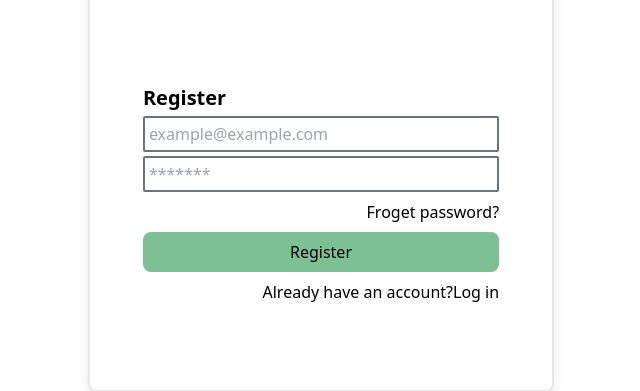
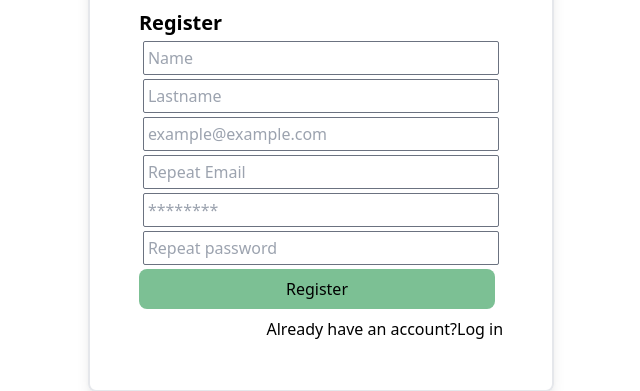
Before and after one commit to FranciscoSenestrari/login, a website with bundled scripts: page public/index.html in a window 1280 px wide. Both pictures are taken after a click on the button "Register". Shown: the part 390-781 px from the top of the page, without its empty margins (319-959 px from the left). Built offline with nearby package versions, Linux system fonts and the light colour scheme; some packages are replaced by stand-ins of ours; files whose address does not match are found by name.

Commit message:
end styling

```diff
--- a/public/index.html
+++ b/public/index.html
@@ -34,16 +34,16 @@
             <div class="box-body">
               <h1 class="title text-xl font-semibold">Login</h1>
               <form id="form" action="">
-                <div class="input-group">
+                <div class="input-group flex-1"  >
                   <input
                     type="email"
-                    class="border-gray-500 mt-1 rounded-[2px] p-1 border-2"
+                    class="border-gray-500 mt-1 rounded-[2px] p-1 border-[1.5px]"
                     placeholder="example@example.com"
                     required
                   />
                   <input
                     type="password"
-                    class="border-gray-500 mt-1 p-1 border-2 rounded-[2px]"
+                    class="border-gray-500 mt-1 p-1 border-[1.5px] rounded-[2px]"
                     name=""
                     id=""
                     placeholder="*******"
--- a/src/firebaseConfig.js
+++ b/src/firebaseConfig.js
@@ -3,7 +3,7 @@
 
 
 export const firebaseConfig = {
-  apiKey: "AIzaSyCG_eZ6vxvWQS2WmI0UgWaxDGcvbf_T3Bg",
+  apiKey: "",
   authDomain: "login-example-4f5c6.firebaseapp.com",
   projectId: "login-example-4f5c6",
   storageBucket: "login-example-4f5c6.appspot.com",
--- a/src/index.css
+++ b/src/index.css
@@ -10,7 +10,9 @@
   width: 20vw;
   height: 35vh;
 }
+.inp {
 
+}
 .wrapper {
   display: flex;
   flex-direction: column;
--- a/src/index.js
+++ b/src/index.js
@@ -1,6 +1,7 @@
 // Import the functions you need from the SDKs you need
 import { initializeApp } from "firebase/app";
 import { firebaseConfig } from "./firebaseConfig";
+
 const app = initializeApp(firebaseConfig);
 const wrapper = document.querySelector(".wrapper");
 const buttonRegister = document.querySelector(".register");
@@ -11,6 +12,15 @@ const regText = document.querySelector(".reg-text");
 const form = document.querySelector(".form");
 const inputGroup = document.querySelector(".input-group");
 const bodyBox = document.querySelector(".box-body");
+
+const inputEmail = document.createElement("input");
+const inputReEmail = document.createElement("input");
+const inputRePassword = document.createElement("input");
+const inputPassword = document.createElement("input");
+const inputName = document.createElement("input");
+const inputLastName = document.createElement("input");
+const div = document.createElement("div");
+const twClasses = "border-gray-500 rounded-[2px] p-1 border-[1.5px] m-1";
 let listUsers;
 let users = [
   {
@@ -41,8 +51,8 @@ let users = [
 const isEmpy = () => {
   if (!localStorage["users"]) {
     localStorage.setItem("users", JSON.stringify(users));
-    listUsers =  JSON.parse(localStorage.getItem("user"))
-    console.log(listUsers)
+    listUsers = JSON.parse(localStorage.getItem("users"));
+    console.log(listUsers);
   }
 };
 
@@ -50,8 +60,8 @@ const renderRegister = () => {
   wrapper.style.marginTop = "0.5%";
   wrapper.style.height = "97%";
   animate();
-
   setTimeout(function () {
+    clean();
     title.textContent = "Register";
     regText.textContent = "Already have an account?";
     btn.value = "Register";
@@ -59,11 +69,15 @@ const renderRegister = () => {
     buttonRegister.removeEventListener("click", renderRegister);
     buttonRegister.addEventListener("click", renderLogin);
     img.src = "/_dist_/pc-man.png";
-  }, 900);
+
+    div.className = " flex-auto flex-row";
+    createInputs();
+  }, 1000);
 };
 const renderLogin = () => {
   animate();
   setTimeout(function () {
+    clean();
     title.textContent = "Login";
     wrapper.style.height = " 80vh";
     regText.textContent = "You have account?";
@@ -72,7 +86,9 @@ const renderLogin = () => {
     img.src = "/_dist_/meditate.png";
     buttonRegister.removeEventListener("click", renderLogin);
     buttonRegister.addEventListener("click", renderRegister);
-  }, 900);
+    inputGroup.appendChild(inputEmail);
+    inputGroup.appendChild(inputPassword);
+  }, 1000);
 };
 const animate = () => {
   img.animate(
@@ -86,35 +102,57 @@ const animate = () => {
   bodyBox.animate(
     [
       { opacity: 1, easing: "ease-out" },
-      { opacity: 0, easing: "ease-in" },
-      { opacity: 1, easing: "ease-out" },
+      { opacity: 0, easing: "ease-out" },
+      { opacity: 1, easing: "ease-in" },
     ],
     2000
   );
 };
 const login = () => {
   const found = listUsers.find((user) => user.id == id);
-
 };
 const register = () => {};
 const search = () => {};
+const createInputs = () => {
+  inputEmail.className = twClasses;
+  inputEmail.required = true;
+  inputEmail.placeholder = "example@example.com";
+  inputEmail.type = "email";
+
+  inputName.className = "border-gray-500 rounded-[2px] p-1 border-[1.5px] m-1 ";
+  inputName.placeholder = "Name";
+  inputName.required = true;
+
+  inputLastName.className =
+    "border-gray-500 rounded-[2px] p-1 border-[1.5px] m-1";
+  inputLastName.placeholder = "Lastname";
+  inputLastName.required = true;
+
+  inputRePassword.className = twClasses;
+  inputRePassword.required = true;
+  inputRePassword.placeholder = "Repeat password";
+
+  inputPassword.className = twClasses;
+  inputPassword.required = true;
+  inputPassword.type = "password";
+  inputPassword.placeholder = "********";
+
+  inputReEmail.className = twClasses;
+  inputReEmail.required = true;
+  inputReEmail.placeholder = "Repeat Email";
+
+  div.appendChild(inputName);
+  div.appendChild(inputLastName);
+  inputGroup.appendChild(div);
+  inputGroup.appendChild(inputEmail);
+  inputGroup.appendChild(inputReEmail);
+  inputGroup.appendChild(inputPassword);
+  inputGroup.appendChild(inputRePassword);
+};
+const clean = () => {
+  while (inputGroup.firstChild) {
+    inputGroup.firstChild.remove();
+  }
+};
 isEmpy();
 buttonRegister.addEventListener("click", renderRegister);
-
-/*
-  <input
-                    type="email"
-                    class="border-gray-500 mt-1 rounded-[2px] p-1 border-2"
-                    placeholder="example@example.com"
-                    required
-                  />
-                  <input
-                    type="password"
-                    class="border-gray-500 mt-1 p-1 border-2 rounded-[2px]"
-                    name=""
-                    id=""
-                    placeholder="*******"
-                    required
-                  />
-                  <a class="flex justify-end my-2" href="">Froget password?</a>
-*/
```
